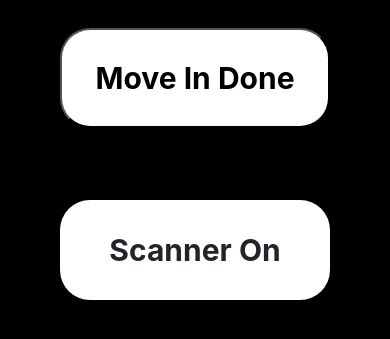
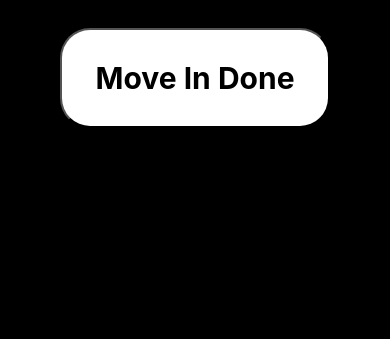
Before and after one commit to GioManu/Simple-Queue-Management-System, a Flask app: page /1 in a window 390 px wide. Shown: the part 269-608 px from the top of the page. Run offline with Flask 2, Linux system fonts and the light colour scheme; some libraries are stand-ins or nearby versions.

Commit message:
visual remarks

```diff
--- a/static/styles/Default.css
+++ b/static/styles/Default.css
@@ -1,6 +1,30 @@
 body {
   background-color: black;
   font-size: 300%;
+}
+
+@media screen
+ and (max-width: 1000px)
+ and (max-height: 500px)
+{
+  body{
+    font-size: 100%;
+  }
+  .check_nums{
+    display: inline-block;
+    height: 50%;
+    width: 50%;
+  }
+  .container parent{
+    height: 100%;
+    width: 100%;
+  }
+  #CloseCheckButton{
+    position: absolute;
+    height: 75%;
+    width: 75%;
+    font-size: 100%;
+  }
 }
 
 div {
@@ -12,7 +36,7 @@ div > p {
 }
 
 .check_nums {
-    border-style: solid;
+    /* border-style: solid; */
     border-color: white;
     font-size:100%;
     font-weight: bold;
--- a/templates/Index.html
+++ b/templates/Index.html
@@ -6,7 +6,7 @@
   <meta name="viewport" content="width=device-width, initial-scale=1.0" />
   <meta http-equiv="X-UA-Compatible" content="ie=edge" />
   <title>Suphra Queue System Manager</title>
-  <link rel="stylesheet" href="../static/styles/bootstrap/bootstrap.css"/>
+  <link rel="stylesheet" href="../static/styles/bootstrap/bootstrap.css" />
   <link rel="stylesheet" href="../static/styles/Scanner.css" />
   <link rel="stylesheet" href="../static/styles/Default.css" />
 </head>
@@ -15,17 +15,17 @@
   <div class="container-flex" style="background-color: black">
     <!-- HEADER -->
     <div class="row">
-      <div class="col-lg-6">
+      <div class="col-lg-6 col-md-6 col-sm-6">
         <div class="row">
-          <div class="col-lg-6" style="background-color: darkblue;color:white;">
+          <div class="col-lg-6 col-md-6 col-sm-6" style="background-color: darkblue;color:white;">
             <p>In Progress</p>
           </div>
-          <div class="col-lg-6" style="background-color:green;color:white;">
+          <div class="col-lg-6 col-md-6 col-sm-6" style="background-color:green;color:white;">
             <p>Done</p>
           </div>
         </div>
       </div>
-      <div class="col-lg-6" style="background-color: grey;text-align: center">
+      <div class="col-lg-6 col-md-6 col-sm-6" style="background-color: grey;text-align: center">
         {% if value is not none %}
         <p>Options</p>
         {% else %}
@@ -37,28 +37,28 @@
     <hr />
     <!-- BODY -->
     <div class="row">
-      <div class="col-lg-3" id="InProgContainer"></div>
-      <div class="col-lg-3" id="DoneContainer"></div>
+      <div class="col-lg-3 col-md-3 col-sm-3 numContainer" id="InProgContainer"></div>
+      <div class="col-lg-3 col-md-3 col-sm-3 numContainer" id="DoneContainer"></div>
       {% if(value is not none)%}
 
-      <div class="col-lg-6" id="optionsPanel">
+      <div class="col-lg-6 col-md-6 col-sm-6" id="optionsPanel">
 
         <div class="container parent">
 
-          <button type="button" class=" optionButtons" id="CloseCheckButton"> Move In Done </button>
+          <button type="button" class="optionButtons" id="CloseCheckButton"> Move In Done </button>
 
         </div>
 
         <br />
 
-        <div class="parent container">
+        <!-- <div class="parent container">
           <div class="animation_btn">
             Scanner On
           </div>
           <div class="boom"></div>
-        </div>
+        </div> -->
 
-        <input id="userInput" type="text" style="display: none;"/>
+        <input id="userInput" type="text" style="display: none;" />
 
       </div>
 
```
